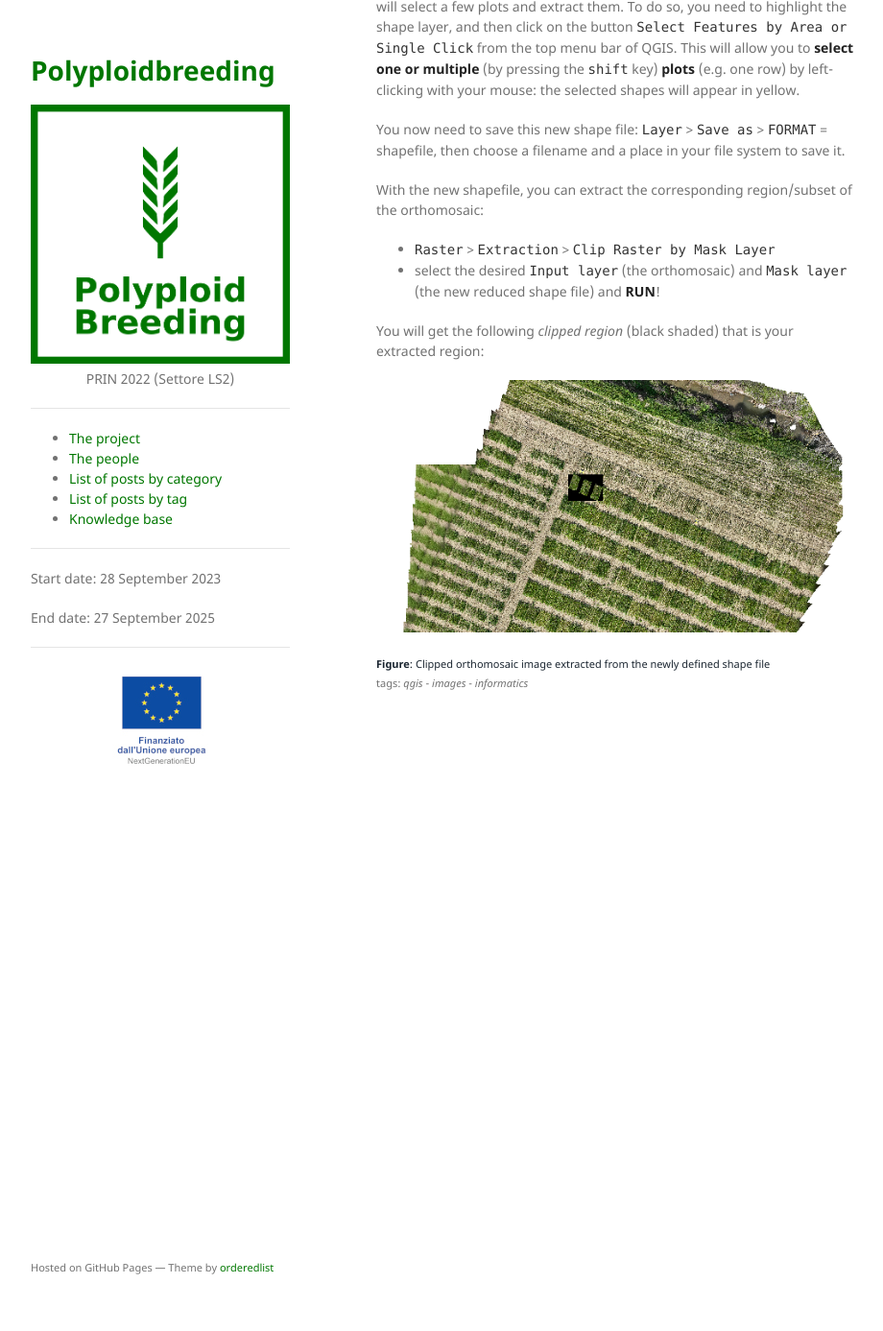
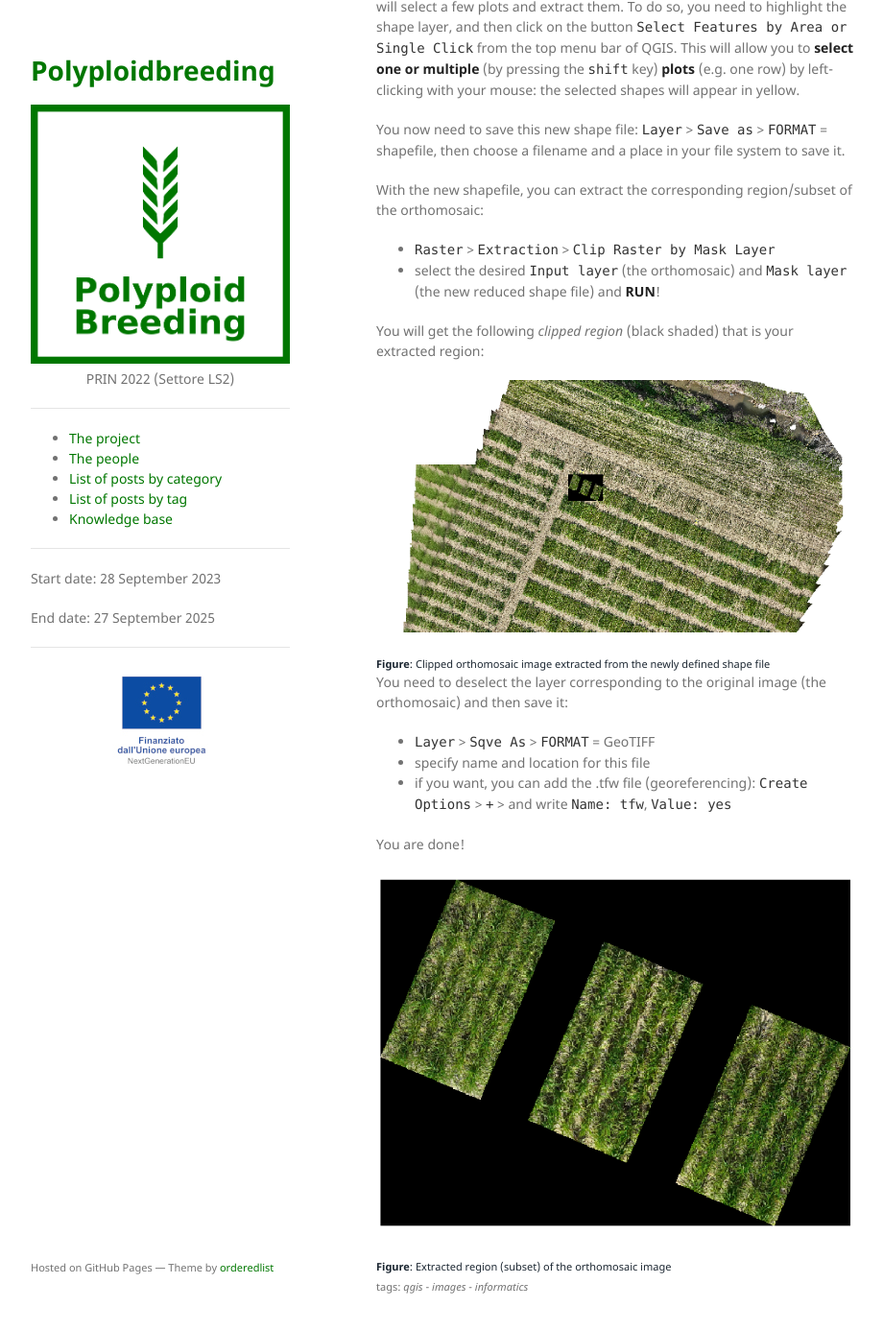
Before and after one commit to polyploidbreeding/polyploidbreeding.github.io, a Jekyll site: the page built from _posts/2024-11-07-qgis-2.md, in a window 1280 px wide and 1400 px high, scrolled down 1785 px. Shown: the top 1387 px of the window at 96% size, without its empty margins (178-1098 px from the left). Built offline with Jekyll 4.4.1, drawn with Linux system fonts in a browser that asks for light colours.

Commit message:
Completed: post 2 on qgis - text - image

```diff
--- a/_posts/2024-11-07-qgis-2.md
+++ b/_posts/2024-11-07-qgis-2.md
@@ -56,5 +56,16 @@ With the new shapefile, you can extract the corresponding region/subset of the o
 
 You will get the following *clipped region* (black shaded) that is your extracted region:
 
-<a href="/assets/img/posts/orthomosaic_subset.png"><img src="/assets/img/posts/orthomosaic_subset.png" alt="Example orthomosaic image of an agricultural field"></a>
+<a href="/assets/img/posts/orthomosaic_subset.png"><img src="/assets/img/posts/orthomosaic_subset.png" alt="Clipped orthomosaic image of an agricultural field"></a>
 <div class="caption"><b>Figure</b>: Clipped orthomosaic image extracted from the newly defined shape file</div>
+
+You need to deselect the layer corresponding to the original image (the orthomosaic) and then save it:
+
+- `Layer` > `Sqve As` > `FORMAT` = GeoTIFF
+- specify name and location for this file
+- if you want, you can add the .tfw file (georeferencing): `Create Options` > `+` > and write `Name: tfw`, `Value: yes`
+
+You are done!
+
+<a href="/assets/img/posts/orthomosaic_extraction.png"><img src="/assets/img/posts/orthomosaic_extraction.png" alt="Extracted region from the orthomosaic"></a>
+<div class="caption"><b>Figure</b>: Extracted region (subset) of the orthomosaic image</div>
```
Also changed, not shown: assets/img/posts/orthomosaic_extraction.png (added).
